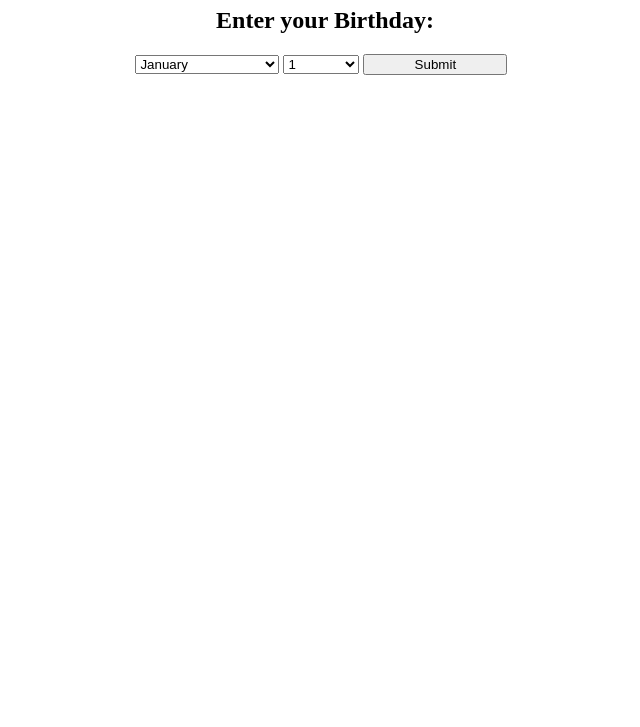
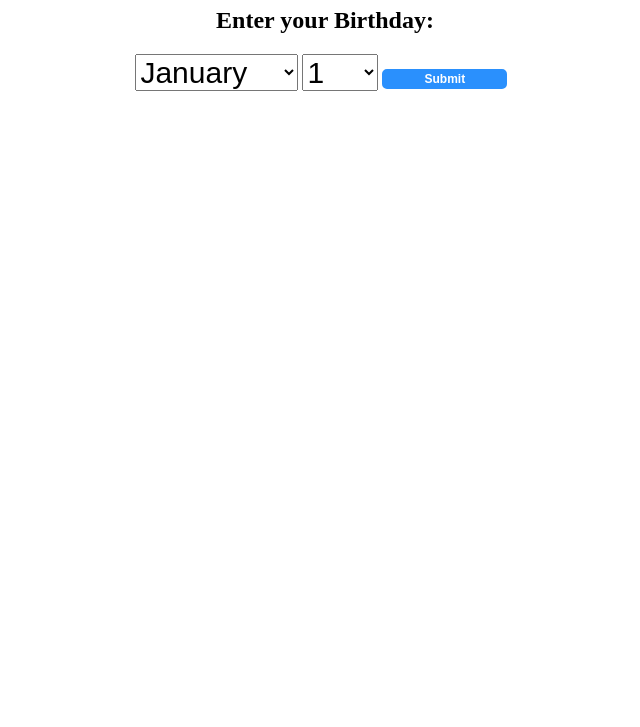
Before and after one commit to mcooperstein/Horoscope-API-project, a plain HTML site: page index.html in a window 1280 px wide. Shown: the part 73-800 px from the top of the page, without its empty margins (315-955 px from the left). Drawn offline with nearby package versions, Linux system fonts and the light colour scheme.

Commit message:
css changes to button

```diff
--- a/style.css
+++ b/style.css
@@ -20,13 +20,21 @@ p {
 }
 
 #month {
-    width: 38%;
+    width: 43%;
+    font-size: 30px;
 }
 
 #date {
     width: 20%;
+    font-size: 30px;
 }
 
 button {
-    width: 38%;
+    width: 33%;
+    background-color: #2A90FD;
+    color: white;
+    font-size: 12px;
+    font-weight: bold;
+    border: 2px solid #2A90FD;
+    border-radius: 5px;
 }
```
